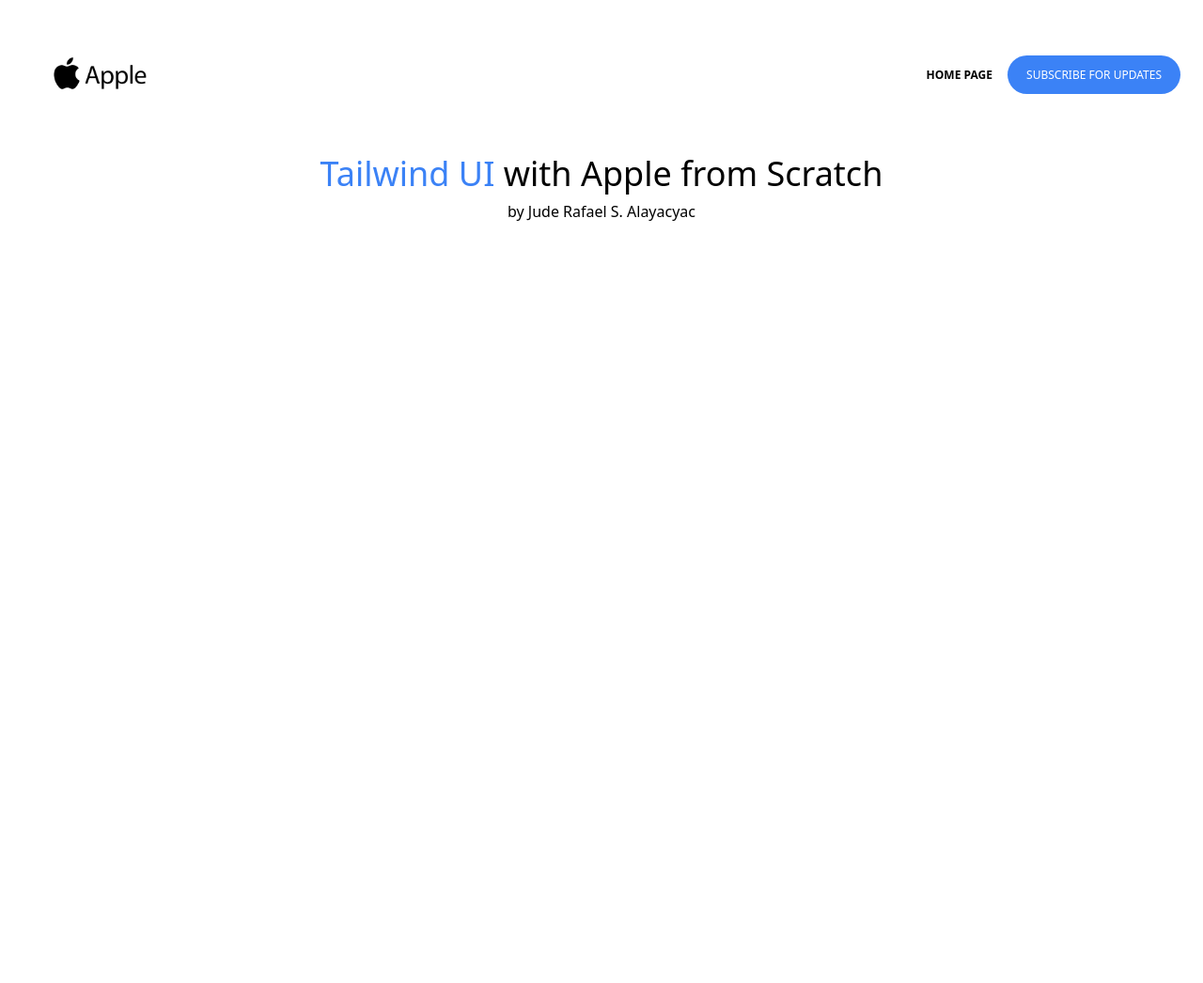
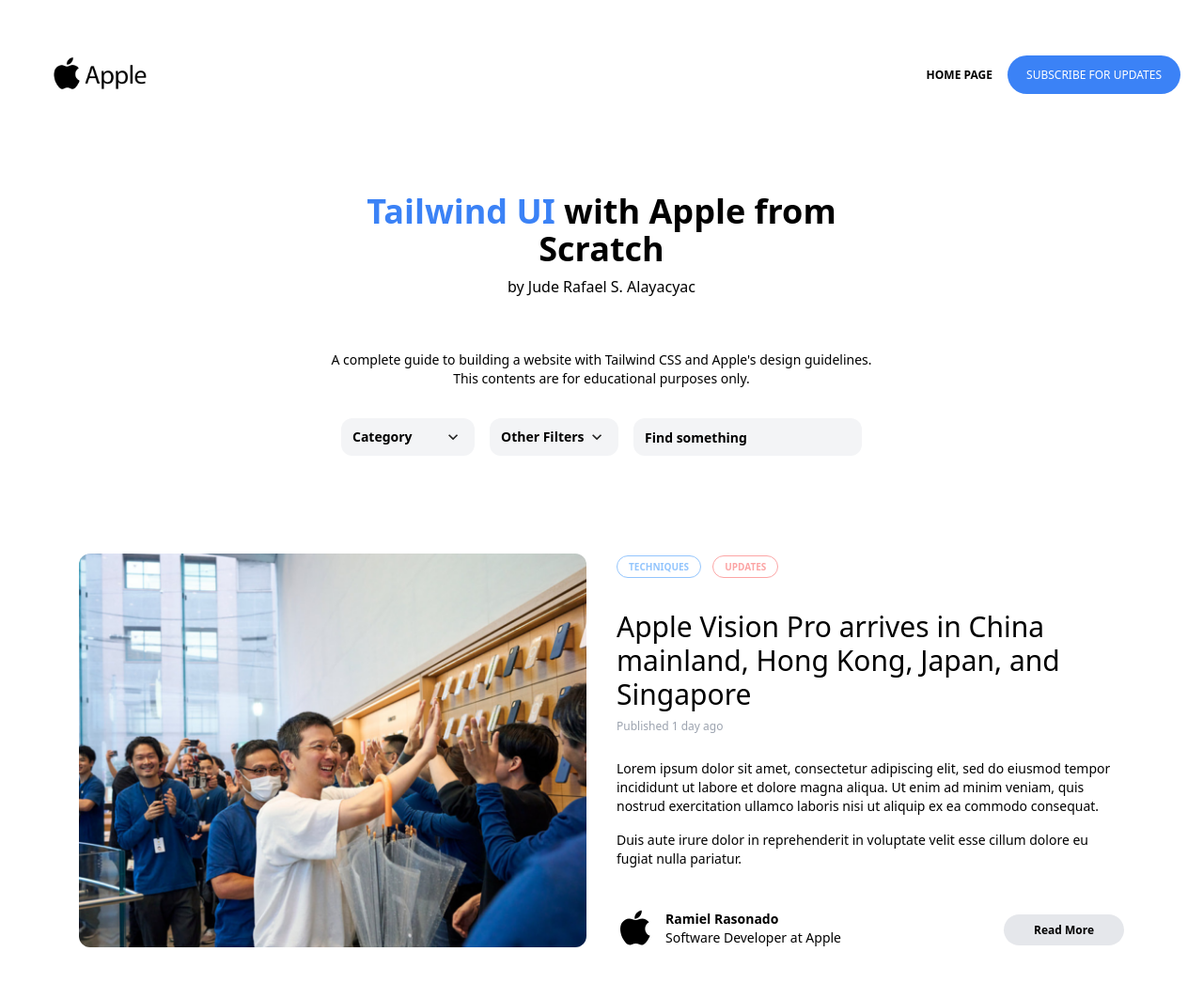
Before and after one commit to remakeaccess22/HTML-and-Tailwind-Practice, a plain HTML site: page index.html in a window 1280 px wide. Shown: the whole page at 94% size. Before the commit the page ends 800 px from the top, so only its background shows below. Drawn offline with nearby package versions, Linux system fonts and the light colour scheme.

Commit message:
Blog Post 1 Done

```diff
--- a/index.html
+++ b/index.html
@@ -1,5 +1,6 @@
 <!DOCTYPE html>
 <html lang="en">
+
 <head>
     <meta charset="UTF-8">
     <meta name="viewport" content="width=device-width, initial-scale=1.0">
@@ -8,9 +9,10 @@
     <link rel="preconnect" href="https://fonts.gstatic.com">
     <link href="https://fonts.googleapis.com/css2?family=Open+Sans:wght@400;600;700&display=swap" rel="stylesheet">
 </head>
-<body class ="font-family: Open Sans, sans-serif">
-    <section class ="px-6 py-8">  <!-- This is padding x and y -->
-        <nav class ="flex justify-between items-center">
+
+<body class="font-family: Open Sans, sans-serif">
+    <section class="px-6 py-8"> <!-- This is padding x and y -->
+        <nav class="flex justify-between items-center">
             <div> <!-- Left Side -->
                 <a href="#">
                     <img src="./images/AppleCom.png" alt="Apple dotcom" width="165" height="16">
@@ -19,25 +21,112 @@
 
             <div> <!-- Right Side -->
                 <a href="#" class="text-xs font-bold uppercase">Home Page</a>
-                <a href="#"class ="bg-blue-500 ml-3 rounded-full text-xs font-semi-bold text-white uppercase py-3 px-5">Subscribe for Updates</a>
+                <a href="#"
+                    class="bg-blue-500 ml-3 rounded-full text-xs font-semi-bold text-white uppercase py-3 px-5">Subscribe
+                    for Updates</a>
             </div>
         </nav>
         <!-- Header -->
-         <!-- A complete guide to building a website with Tailwind CSS and Apple's design guidelines-->
-        <header class ="mt-10 text-center">
-            <div class="max-w-4xl mx-auto">
-                    <h1 class ="text-4xl">
-                        <span class ="text-blue-500">Tailwind UI</span> with Apple from Scratch
-                    </h1>
-                    <h2 class="inline-flex items-center justify-center mx-auto mt-2">
-                        by Jude Rafael S. Alayacyac
-                    </h2>
+        <!-- A complete guide to building a website with Tailwind CSS and Apple's design guidelines-->
+        <header class="max-w-4xl mx-auto mt-20 text-center">
+            <div class="max-w-xl mx-auto">
+                <h1 class="text-4xl font-semibold">
+                    <span class="text-blue-500">Tailwind UI</span> with Apple from Scratch
+                </h1>
+                <h2 class="inline-flex items-center justify-center mx-auto mt-2">
+                    by Jude Rafael S. Alayacyac
+                </h2>
+
+                <p class="text-sm mt-14">
+                    A complete guide to building a website with Tailwind CSS and Apple's design guidelines.
+                    This contents are for educational purposes only.
+                </p>
+                <!--Category-->
+                <div class="flex justify-center space-x-4 mt-8">
+                    <span class="relative flex lg:inline-flex items-center bg-gray-100 rounded-xl">
+                        <select class="flex-1 appearance-none bg-transparent py-2 pl-3 pr-9 text-sm font-semibold">
+                            <option value="Category">Category</option>
+                            <option value="Apple">Apple</option>
+                            <option value="Design">Design</option>
+                            <option value="Development">Development</option>
+                            <option value="UI/UX">UI/UX</option>
+                        </select>
+                        <svg class="transform -rotate-90 absolute pointer-events-none" style="right: 12px;" width="22"
+                            height="22" viewBox="0 0 22 22">
+                            <g fill="none" fill-rule="evenodd">
+                                <path stroke="#000" stroke-opacity=".012" stroke-width=".5" d="M21 1v20.16H.84V1z">
+                                </path>
+                                <path fill="#222"
+                                    d="M13.854 7.224l-3.847 3.856 3.847 3.856-1.184 1.184-5.04-5.04 5.04-5.04z"></path>
+                            </g>
+                        </svg>
+                    </span>
+                    <!--Other Filters-->
+                    <span class="relative flex lg:inline-flex items-center bg-gray-100 rounded-xl">
+                        <select class="flex-1 appearance-none bg-transparent py-2 pl-3 pr-9 text-sm font-semibold">
+                            <option value="OtherFilters">Other Filters</option>
+                            <option value="Red">Red</option>
+                            <option value="Blue">Blue</option>
+                        </select>
+                        <svg class="transform -rotate-90 absolute pointer-events-none" style="right: 12px;" width="22"
+                            height="22" viewBox="0 0 22 22">
+                            <g fill="none" fill-rule="evenodd">
+                                <path stroke="#000" stroke-opacity=".012" stroke-width=".5" d="M21 1v20.16H.84V1z">
+                                </path>
+                                <path fill="#222"
+                                    d="M13.854 7.224l-3.847 3.856 3.847 3.856-1.184 1.184-5.04-5.04 5.04-5.04z"></path>
+                            </g>
+                        </svg>
+                    </span>
+                    <!--Search-->
+                    <span class="relative flex lg:inline-flex items-center bg-gray-100 rounded-xl px-3 py-2">
+                        <form action="GET">
+                            <input type="text" name="search" placeholder="Find something"
+                                class="bg-transparent placeholder-black font-semibold text-sm">
+                        </form>
+                    </span>
+                </div>
             </div>
-
         </header>
 
-        <main>
-
+        <main class="max-w-6xl mx-auto mt-20">
+            <article>
+                <div class="py-6 px-5 flex">
+                    <div class="flex-1 mr-8">
+                        <img src="./images/1.png" alt="Blog Post 1" class="rounded-xl">
+                    </div>
+                    <div class="flex-1 flex flex-col justify-between">
+                        <header>
+                            <div class="space-x-2">
+                                <a href="#" class="px-3 py-1 border border-blue-300 text-blue-300 rounded-full text-xs uppercase font-semibold" style="font-size: 10px;">Techniques</a>
+                                <a href="#" class="px-3 py-1 border border-red-300 text-red-300 rounded-full text-xs uppercase font-semibold" style="font-size: 10px;">Updates</a>
+                            </div>
+                        </header>
+                    <header>
+                        <div class="mt-4">
+                            <h1 class="text-3xl">Apple Vision Pro arrives in China mainland, Hong Kong, Japan, and Singapore</h1>
+                            <span class ="mt-2 block text-gray-400 text-xs">Published <time>1 day ago</time> </span>
+                        </div>
+                    </header>
+                    <div class="text-sm mt-2">
+                       <p>Lorem ipsum dolor sit amet, consectetur adipiscing elit, sed do eiusmod tempor incididunt ut labore et dolore magna aliqua. Ut enim ad minim veniam, quis nostrud exercitation ullamco laboris nisi ut aliquip ex ea commodo consequat.</p>
+                       <p class="mt-4">Duis aute irure dolor in reprehenderit in voluptate velit esse cillum dolore eu fugiat nulla pariatur.</p>
+                    </div>
+                    <footer class="flex justify-between items-center mt-6">
+                        <div class="flex items-center text-sm ">
+                            <img src="./images/AppleLogo.svg" alt="Apple Logo" width="40" height="16">
+                        <div class="ml-3">
+                            <h5 class="font-bold">Ramiel Rasonado</h5>
+                            <h6>Software Developer at Apple</h6>
+                        </div>
+                        </div>
+                        <div>
+                            <a href="#" class="text-xs font-semibold bg-gray-200 rounded-full py-2 px-8">Read More</a>
+                        </div>
+                    </footer>
+                    </div>
+                </div>
+            </article>
         </main>
 
         <footer>
@@ -47,4 +136,5 @@
     </section>
 
 </body>
+
 </html>
```
Also changed, not shown: images/1.jpg (deleted), images/1.png (added), images/AppleLogo.svg (added), images/mailbox-icon.svg (added), 1 other file.
